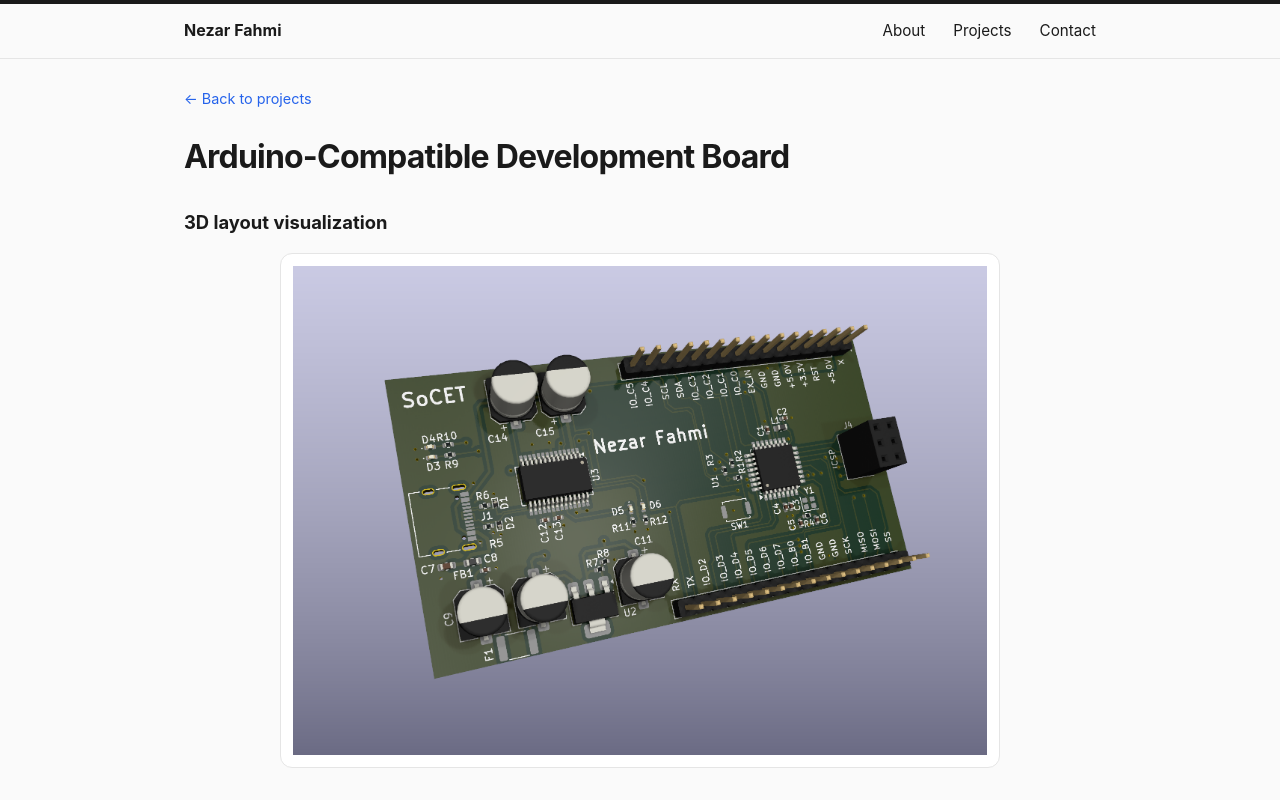
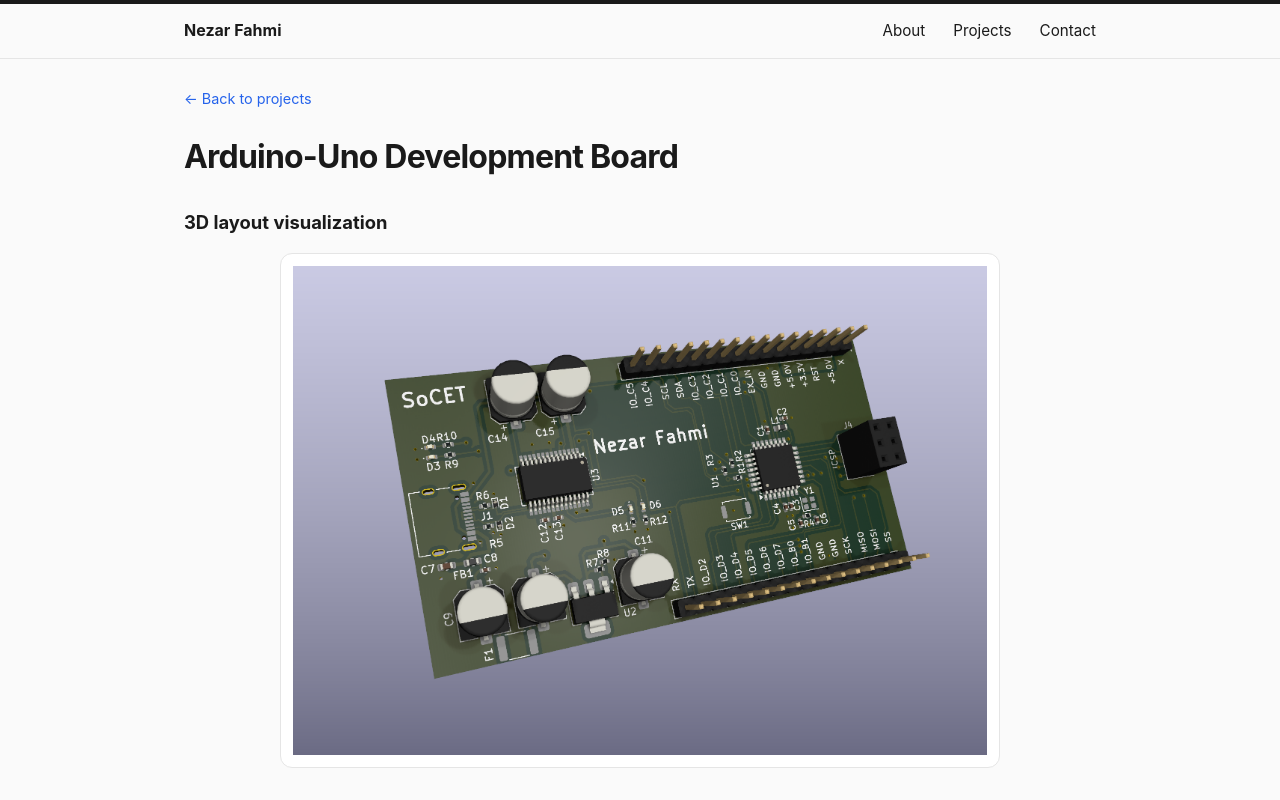
Before and after one commit to nezarfahmi/nezarfahmi.github.io, a plain HTML site: page projects/arduino-uno.html in a window 1280 px wide. Shown: the top 800 px of the page. Drawn offline with Linux system fonts and the light colour scheme.

```diff
--- a/projects/arduino-uno.html
+++ b/projects/arduino-uno.html
@@ -367,11 +367,11 @@
 </header>
 <main>
 <a class="back-link" href="../index.html#projects">← Back to projects</a>
-<h1 class="project-title reveal">Arduino-Compatible Development Board</h1>
+<h1 class="project-title reveal">Arduino-Uno Development Board</h1>
 <section class="showcase reveal">
 <h2>3D layout visualization</h2>
 <figure class="single-media">
-<img alt="3D render of the Arduino-compatible development board" src="images/arduino/arduino-3drender.png"/>
+<img alt="3D render of the Arduino-Uno development board" src="images/arduino/arduino-3drender.png"/>
 </figure>
 </section>
 <section class="text-section reveal">
@@ -395,7 +395,7 @@
 <span data-gallery-title="">Main sheet</span>
 <span data-gallery-counter="">1 / 5</span>
 </div>
-<div aria-label="Select schematic" class="slide-tabs"><button class="slide-tab is-active" data-alt="Main schematic sheet for the Arduino-compatible development board" data-gallery-slide="" data-image="images/arduino/mainsheet.png" data-title="Main sheet" type="button">Main</button><button class="slide-tab" data-alt="ATmega328P microcontroller schematic" data-gallery-slide="" data-image="images/arduino/mcu.png" data-title="Microcontroller" type="button">MCU</button><button class="slide-tab" data-alt="Peripheral circuitry schematic" data-gallery-slide="" data-image="images/arduino/peripherals.png" data-title="Peripherals" type="button">Peripherals</button><button class="slide-tab" data-alt="Power supply schematic" data-gallery-slide="" data-image="images/arduino/psu.png" data-title="Power supply" type="button">Power</button><button class="slide-tab" data-alt="USB-to-UART interface schematic" data-gallery-slide="" data-image="images/arduino/usb-uart.png" data-title="USB-to-UART" type="button">USB / UART</button></div>
+<div aria-label="Select schematic" class="slide-tabs"><button class="slide-tab is-active" data-alt="Main schematic sheet for the Arduino-Uno development board" data-gallery-slide="" data-image="images/arduino/mainsheet.png" data-title="Main sheet" type="button">Main</button><button class="slide-tab" data-alt="ATmega328P microcontroller schematic" data-gallery-slide="" data-image="images/arduino/mcu.png" data-title="Microcontroller" type="button">MCU</button><button class="slide-tab" data-alt="Peripheral circuitry schematic" data-gallery-slide="" data-image="images/arduino/peripherals.png" data-title="Peripherals" type="button">Peripherals</button><button class="slide-tab" data-alt="Power supply schematic" data-gallery-slide="" data-image="images/arduino/psu.png" data-title="Power supply" type="button">Power</button><button class="slide-tab" data-alt="USB-to-UART interface schematic" data-gallery-slide="" data-image="images/arduino/usb-uart.png" data-title="USB-to-UART" type="button">USB / UART</button></div>
 </section>
 <section class="text-section reveal">
 <h2>More details</h2>
```
Also changed, not shown: index.html (+1 -1 lines), projects/images/guitar-tuner/tuner-3drender.png, projects/images/guitar-tuner/tuner-layout134.png, projects/images/guitar-tuner/tuner-layout14.png, projects/images/guitar-tuner/tuner-layout2.png.
